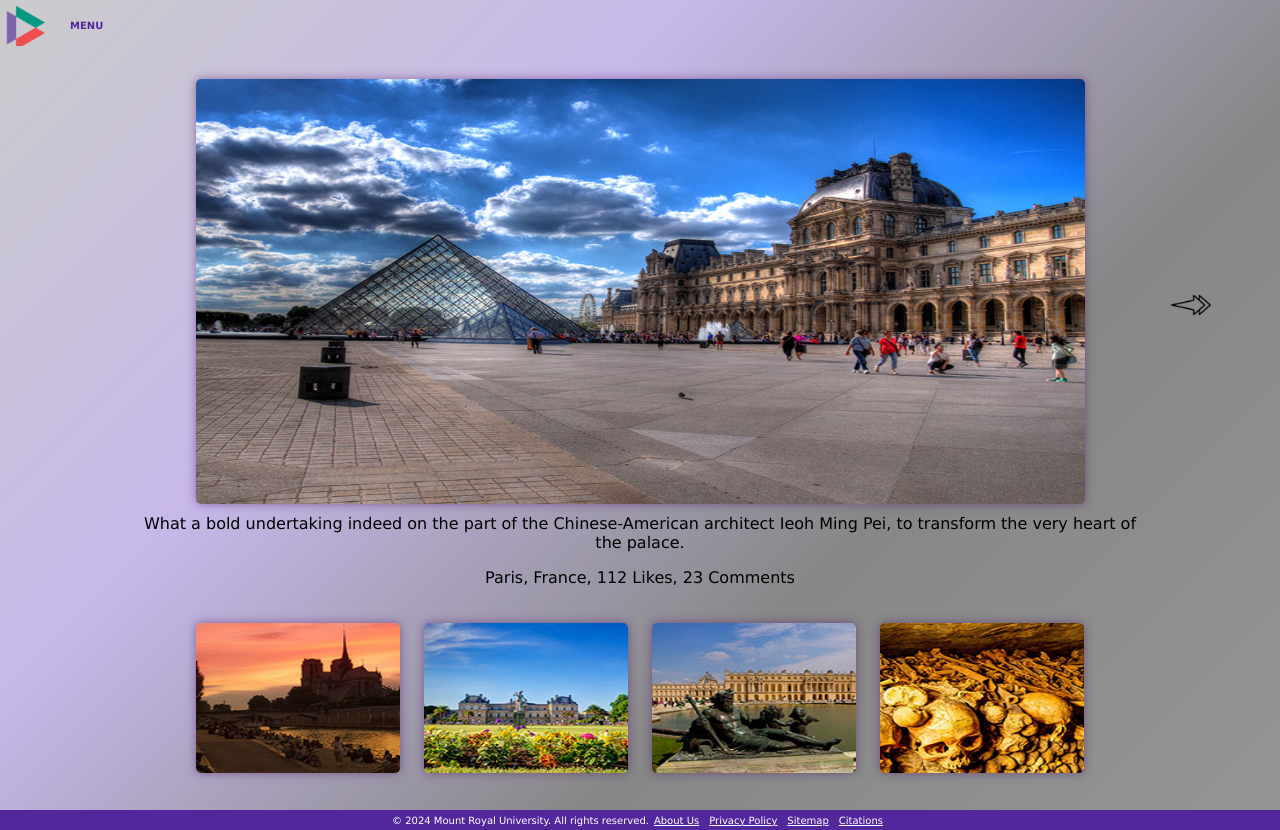
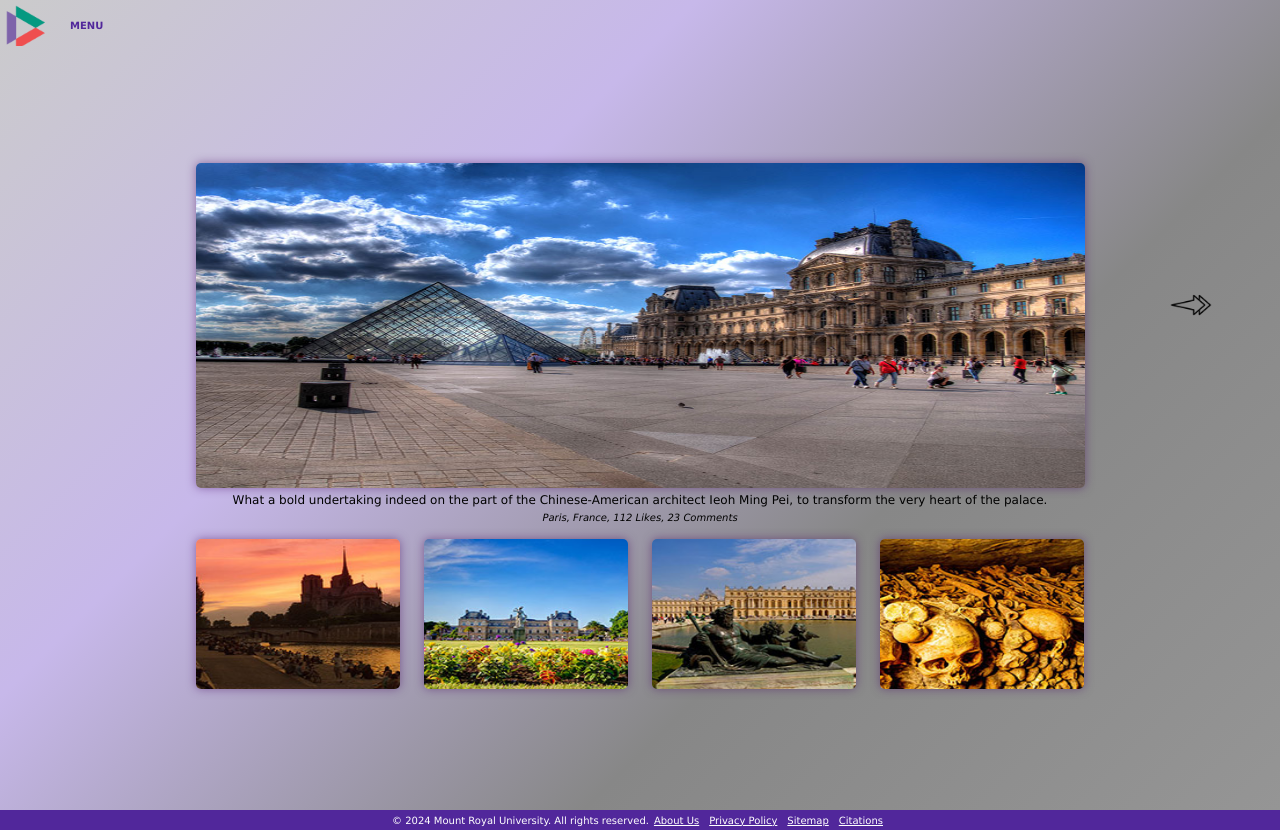
Before and after one commit to ewush956/Travel-Booking-Website, a plain HTML site: page page-1.html in a window 1280 px wide. Drawn offline with Linux system fonts and the light colour scheme.

Commit message:
adjusted sizing for page1-3

```diff
--- a/styles.css
+++ b/styles.css
@@ -123,7 +123,7 @@
     transition: transform 0.3s;
     max-width: 550px;
     min-height: 100px;
-    max-height: 300px;
+    max-height: 275px;
 }
 .card-image {
     min-height: 150px;
@@ -239,7 +239,7 @@
     max-width: 90%;
     width: 70%;
     height: auto;
-    max-height: 425px;
+    max-height: 325px;
     display: block;
     margin: 0 auto;
     border-radius: 5px;
@@ -248,26 +248,26 @@
 .destination-data {
     width: 80%;
     text-align: center;
-    margin-top: 10px;
+    margin-top: 5px;
     display: inline-block;
 }
 
 .description {
-    font-size: 16px;
+    font-size: 12px;
     margin: 0px 0;
-
 }
 
-.destination-data .info {
+.destination-data .destination-info {
     font-style: italic;
-    font-size: 14px;
+    font-size: 10px;
+    margin-top: 5px;
 }
 
 .related-container {
     display: flex;
     justify-content: space-between;
     width: 70%;
-    margin-top: 20px;
+
 
 }
 
```
